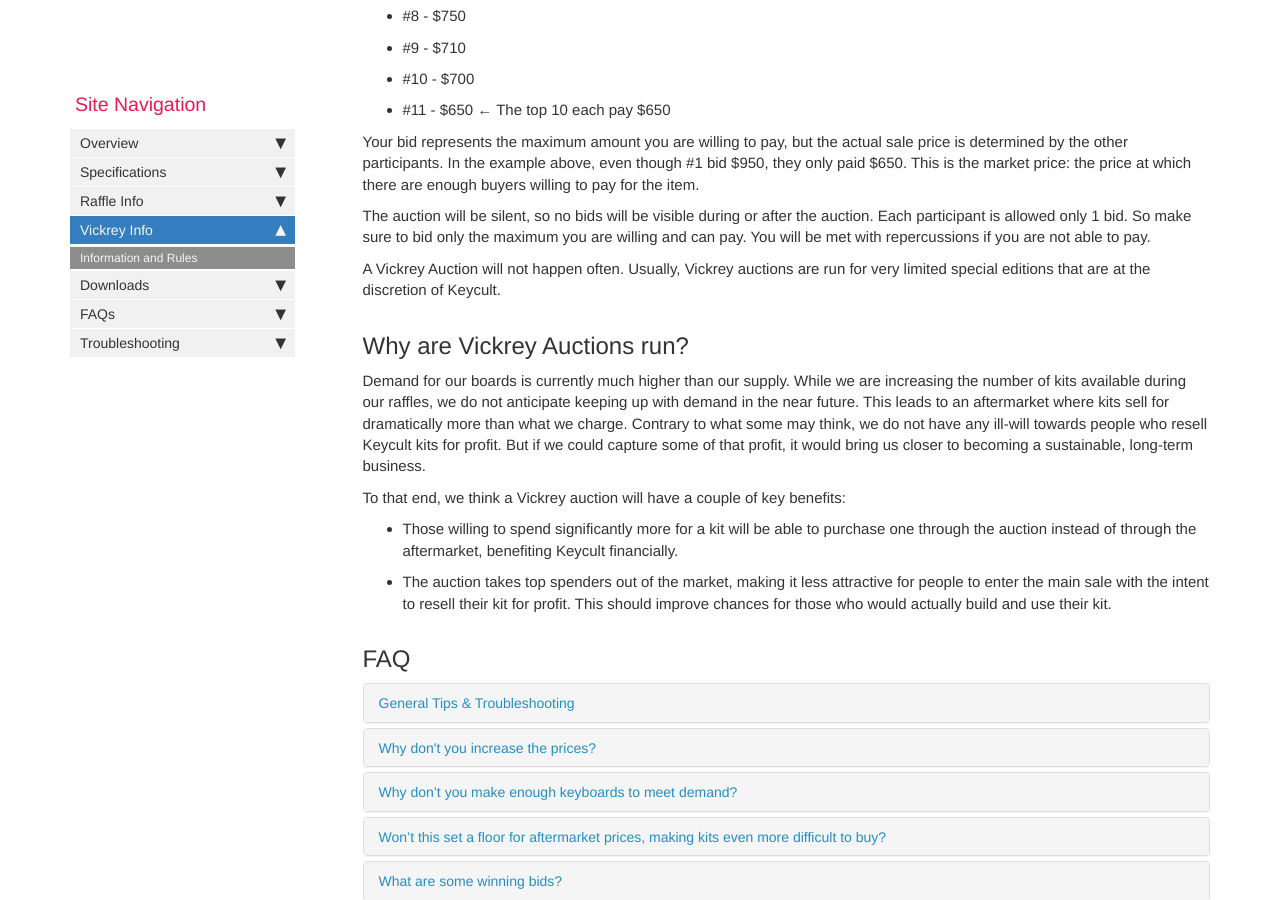
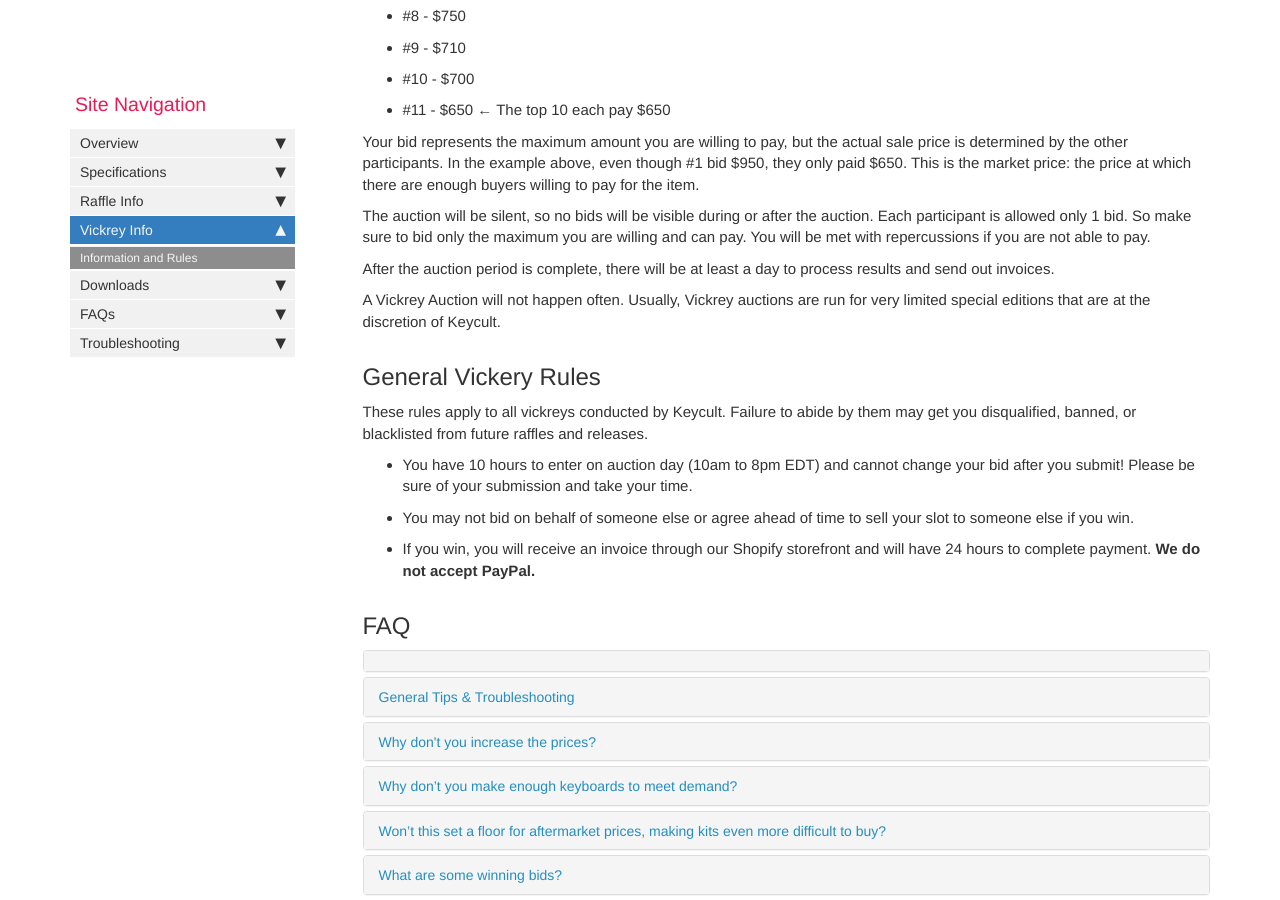
Before and after one commit to keycult/keycult-resources, a Jekyll site: the page built from pages/mydoc/vickrey_info_rules.md, in a window 1280 px wide and 900 px high, scrolled down 573 px. Built offline with Jekyll 4.4.1, drawn with Linux system fonts in a browser that asks for light colours; comment, search, counter and statistics services are not loaded.

Commit message:
updated to add rules section and move around content

```diff
--- a/pages/mydoc/vickrey_info_rules.md
+++ b/pages/mydoc/vickrey_info_rules.md
@@ -28,23 +28,40 @@
 
 The auction will be silent, so no bids will be visible during or after the auction. Each participant is allowed only 1 bid. So make sure to bid only the maximum you are willing and can pay. You will be met with repercussions if you are not able to pay.
 
+After the auction period is complete, there will be at least a day to process results and send out invoices.
+
 A Vickrey Auction will not happen often. Usually, Vickrey auctions are run for very limited special editions that are at the discretion of Keycult.
 
 
-## Why are Vickrey Auctions run?
+## General Vickery Rules
 
-Demand for our boards is currently much higher than our supply. While we are increasing the number of kits available during our raffles, we do not anticipate keeping up with demand in the near future. This leads to an aftermarket where kits sell for dramatically more than what we charge. Contrary to what some may think, we do not have any ill-will towards people who resell Keycult kits for profit. But if we could capture some of that profit, it would bring us closer to becoming a sustainable, long-term business.
+These rules apply to all vickreys conducted by Keycult. Failure to abide by them may get you disqualified, banned, or blacklisted from future raffles and releases.
 
-To that end, we think a Vickrey auction will have a couple of key benefits:
-
- - Those willing to spend significantly more for a kit will be able to purchase one through the auction instead of through the aftermarket, benefiting Keycult financially.
-
- - The auction takes top spenders out of the market, making it less attractive for people to enter the main sale with the intent to resell their kit for profit. This should improve chances for those who would actually build and use their kit.
-
+ - You have 10 hours to enter on auction day (10am to 8pm EDT) and cannot change your bid after you submit! Please be sure of your submission and take your time.
+ - You may not bid on behalf of someone else or agree ahead of time to sell your slot to someone else if you win.
+ - If you win, you will receive an invoice through our Shopify storefront and will have 24 hours to complete payment. **We do not accept PayPal.**
 
 ## FAQ
 
 <div class="panel-group" id="accordion">
+                    <div class="panel panel-default">
+                        <div class="panel-heading">
+                            <h4 class="panel-title">
+                                <a class="accordion-toggle" data-toggle="collapse" href="#collapse0"></a>
+                            </h4>
+                        </div>
+                        <div id="collapse0" class="panel-collapse collapse noCrossRef">
+                            <div class="panel-body">
+                            Demand for our boards is currently much higher than our supply. While we are increasing the number of kits available during our raffles, we do not anticipate keeping up with demand in the near future. This leads to an aftermarket where kits sell for dramatically more than what we charge. Contrary to what some may think, we do not have any ill-will towards people who resell Keycult kits for profit. But if we could capture some of that profit, it would bring us closer to becoming a sustainable, long-term business.
+                            To that end, we think a Vickrey auction will have a couple of key benefits:
+                            <ul>
+                                <li>Those willing to spend significantly more for a kit will be able to purchase one through the auction instead of through the aftermarket, benefiting Keycult financially.</li>
+                                <li>The auction takes top spenders out of the market, making it less attractive for people to enter the main sale with the intent to resell their kit for profit. This should improve chances for those who would actually build and use their kit.</li>
+                            </ul>
+                            </div>
+                        </div>
+                    </div>
+                    <!-- /.panel -->
                     <div class="panel panel-default">
                         <div class="panel-heading">
                             <h4 class="panel-title">
```
